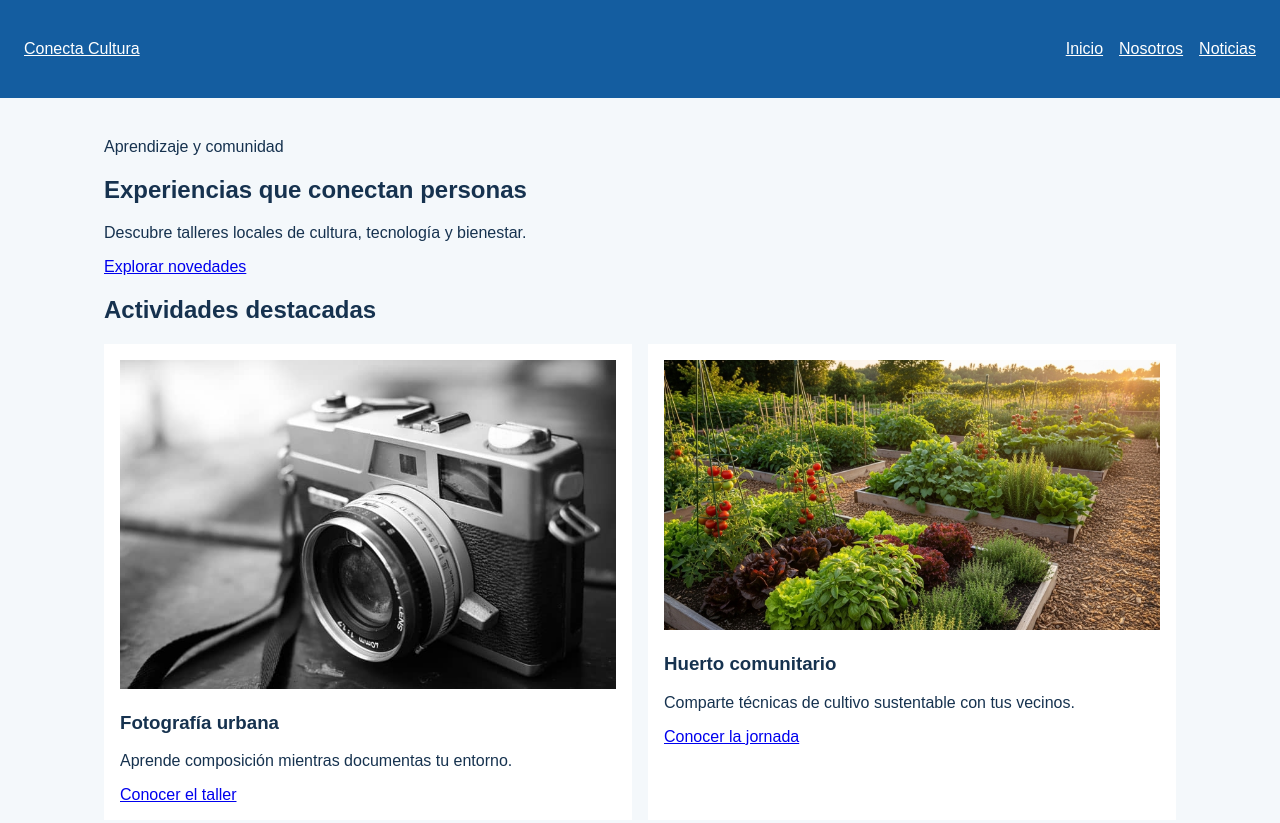
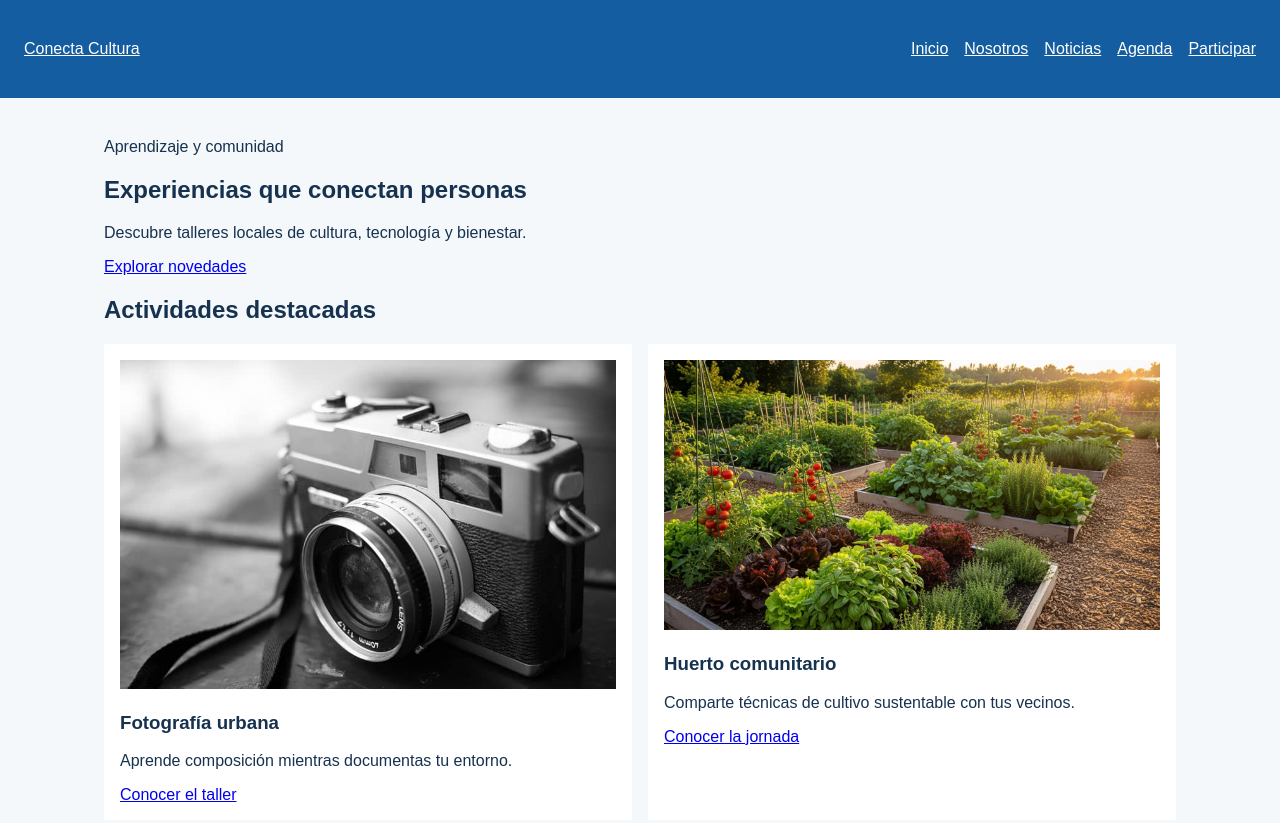
Before and after one commit to Tteto/conecta-cultura, a plain HTML site: page index.html in a window 1280 px wide. Shown: the top 823 px of the page. Drawn offline with Linux system fonts and the light colour scheme.

Commit message:
feat: actualizar navegación con agenda y participación

```diff
--- a/index.html
+++ b/index.html
@@ -16,6 +16,8 @@
         <li><a href="index.html" aria-current="page">Inicio</a></li>
         <li><a href="nosotros.html">Nosotros</a></li>
         <li><a href="noticias.html">Noticias</a></li>
+        <li><a href="agenda.html">Agenda</a></li>
+        <li><a href="participar.html"  >Participar</a></li>
       </ul>
     </nav>
   </header>
```
Also changed, not shown: nosotros.html (+2 -0 lines), noticia-detalle-1.html (+2 -0 lines), noticias.html (+2 -0 lines).
